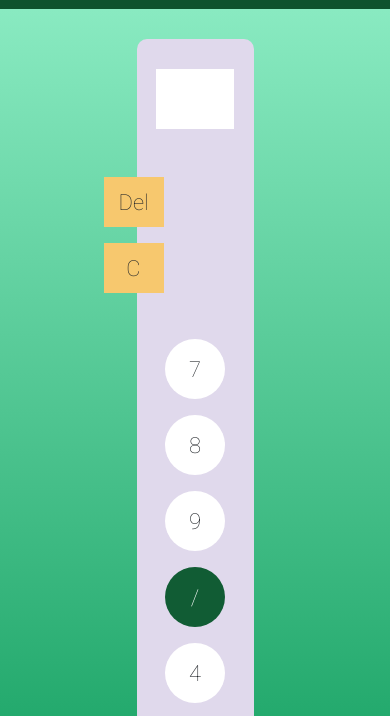
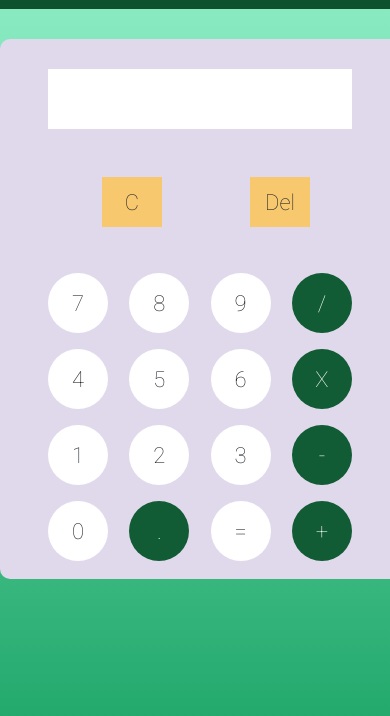
Before and after one commit to player803/starter_project_calculator, a plain HTML site: page index.html in a window 390 px wide. Shown: the part 67-783 px from the top of the page. Drawn offline with nearby package versions, Linux system fonts and the light colour scheme.

Commit message:
added some responsiveness

```diff
--- a/css/style.css
+++ b/css/style.css
@@ -12,6 +12,7 @@ body {
 
 html {
     height: 100%;
+    width: 100%;
 }
 
 /* Header */
@@ -30,7 +31,7 @@ h1 {
 
 /*Main Calc Container*/
 #calculator {
-    width: 30%;
+    width: 40rem;
     height: auto;
     margin-top: 30px;
     padding: 10px;
```
